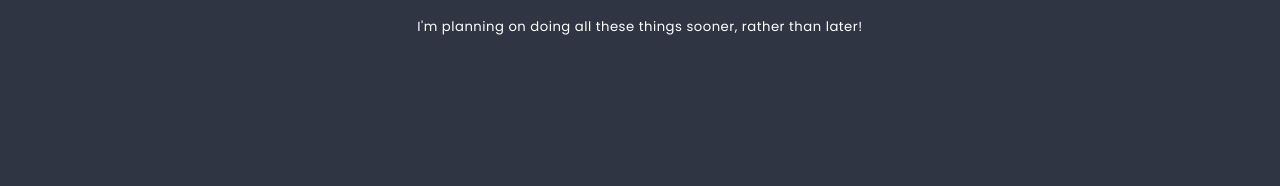
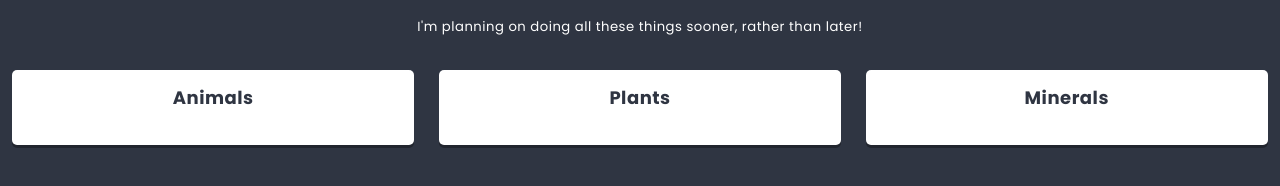
Before and after one commit to aniasadka/react-starter1, a React app: page / in a window 1280 px wide. Shown: the part 362-548 px from the top of the page. Built offline with nearby package versions, Linux system fonts and the light colour scheme.

Commit message:
Task 15.4 - part 2

```diff
--- a/src/components/App/App.js
+++ b/src/components/App/App.js
@@ -9,17 +9,15 @@ class App extends React.Component {
       <main className={styles.component}>
         <h1 className={styles.title}>What should I do today?</h1>
         <h2 className={styles.subtitle}>Here is a list:</h2>
-        <List title={['Things to do ', <sup key='1'>soon!</sup>]} >
+        <List title={['Things to do ', <sup key='1'>soon!</sup>]} image='http://uploads.kodilla.com/bootcamp/fer/11.react/space.png'>
         <p>I'm planning on doing all these things sooner, rather than later!</p>
+
         </List>
+
+
       </main>
     )
   }
 }
 
 export default App;
-
-
-//<List title={['Things To Do', <sup key="1"></sup>]} image='http://uploads.kodilla.com/bootcamp/fer/11.react/space.png'>
-
-//</List>
--- a/src/components/Column/Column.js
+++ b/src/components/Column/Column.js
@@ -1,14 +1,18 @@
 import React from 'react';
 import styles from './Column.scss';
+import PropTypes from 'prop-types';
 
 class Column extends React.Component {
     render() {
         return (
         <section className={styles.component}>
-            <h3 className={styles.title}></h3>
+            <h3 className={styles.title}>{this.props.titleText}</h3>
         </section>
         )
     }
 }
+Column.propTypes = {
+    titleText: PropTypes.node
+};
 
 export default Column;
--- a/src/components/Hero/Hero.js
+++ b/src/components/Hero/Hero.js
@@ -1,13 +1,20 @@
 import React from 'react';
 import styles from './Hero.scss';
+import PropTypes from 'prop-types';
 
 
 const Hero = props => (
   <header className={styles.component}>
     <h2 className={styles.title}>{props.titleText}</h2>
-    <img className={styles.image} src="http://uploads.kodilla.com/bootcamp/fer/11.react/space.png"/>
+    <img className={styles.image} src={props.image} />
   </header>
+
 );
+
+Hero.propTypes = {
+  titleText: PropTypes.node.isRequired,
+  image: PropTypes.string,
+};
 
 
 export default Hero;
--- a/src/components/List/List.js
+++ b/src/components/List/List.js
@@ -2,16 +2,34 @@ import React from 'react';
 import App from '../App/App.js';
 import Hero from '../Hero/Hero.js';
 import styles from './List.scss';
+import PropTypes from 'prop-types';
+import Column from '../Column/Column.js';
 
 
 class List extends React.Component {
+  static propTypes = {
+    title: PropTypes.node.isRequired,
+    children: PropTypes.node,
+    image: PropTypes.string,
+  }
+
+  static defaultProps = {
+    children: <p>I can do all the things!!!</p>,
+  }
+
   render() {
     return (
     <section className={styles.component}>
-        <Hero titleText={this.props.title} />
+        <Hero titleText={this.props.title} image={this.props.image} />
         <div className={styles.description}>
             {this.props.children}
         </div>
+
+        <div className={styles.columns}>
+                <Column titleText={'Animals'} />
+                <Column titleText={'Plants'} />
+                <Column titleText={'Minerals'} />
+            </div>
     </section>
     )
   }
```
